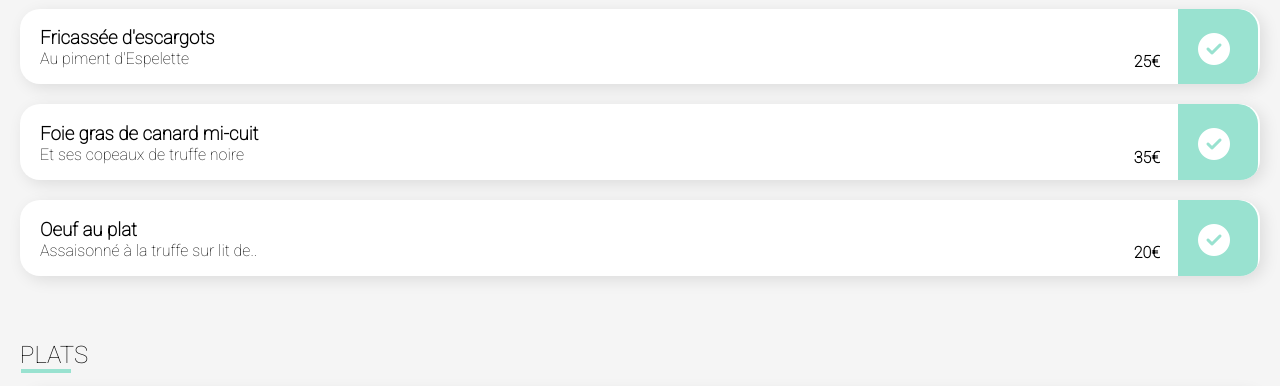
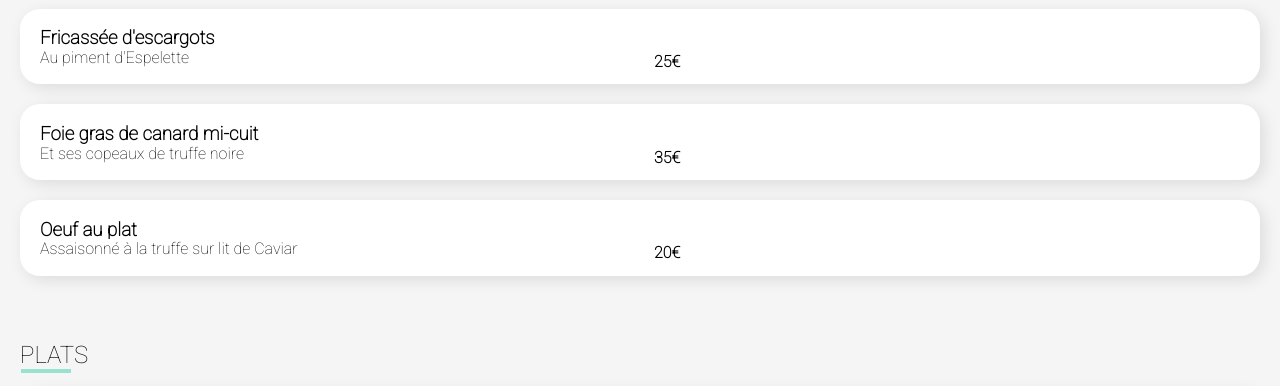
Before and after one commit to 1m2i/ohmyfood, a plain HTML site: page menus/la-palette-du-gout.html in a window 1280 px wide. Shown: the part 404-790 px from the top of the page. Drawn offline with nearby package versions, Linux system fonts and the light colour scheme; a web font is replaced by a local one.

Commit message:
brought check icon to orginal state

```diff
--- a/css/style.css
+++ b/css/style.css
@@ -380,30 +380,23 @@ article header .fa-heart:focus {
 .fa-circle-check{
   color: var(--white);
   font-size: xx-large;
-  padding:20px;
-  align-self: center;
+  text-align: center;
+  transform: translateX(100px);
+  cursor: pointer;
+  transition: all 900ms;
 }
 
 li:hover .fa-circle-check,
 li:focus .fa-circle-check  {
+  padding: 20px 70px 20px 30px;
+  transform: translateX(0);
+}
 
-}
 
 li div {
   display: flex;
   background-color: var(--light-green);
-  position: absolute;
-  right: 2px;
-  height: 80px;
-  border-radius: 0 20px 20px 0;
-  width: 80px;
-  align-items: center;
-
-}
-
-li div:hover,
-li div:focus {
-
+  margin-right: -60px;
 }
 
 .menus-cards article section {
@@ -446,7 +439,6 @@ li div:focus {
   box-shadow: .25rem .25rem 1rem rgba(0,0,0,.1);
   padding: 0 20px 0 20px;
   line-height: normal;
-  position: relative;
 }
 
 .spinner {
@@ -542,31 +534,43 @@ li div:focus {
 .order-card1 li  h3 ,
 .order-card2 li  h3 ,
 .order-card3 li h3  {
+  display: flex;
+  flex: 100%;
   margin-bottom: 0;
+  overflow: hidden;
+  white-space: wrap;
   text-overflow: ellipsis;
-  overflow: hidden;
-  white-space: nowrap;
 }
 
 .order-card1 li  p ,
 .order-card2 li  p ,
 .order-card3 li  p {
+  display:flex;
+  flex: 100%;
   margin-top: 0;
+  overflow: hidden;
+  white-space: wrap;
+  text-overflow: ellipsis;
 }
 
 .order-card1 li  b,
 .order-card2 li  b,
 .order-card3 li b {
+  display: flex;
+  flex: 100%;
   align-self: center;
   margin-top: 30px;
-  padding-right: 80px;
-
+  padding: 0 20px 0 20px;
+  overflow: hidden;
+  white-space: nowrap;
 }
 
 .order-card1 li i,
 .order-card2 li i,
 .order-card3 li i {
   align-self: center;
+  overflow: hidden;
+  white-space: nowrap;
 }
 
 .menus-cards .menus-btn {
--- a/menus/la-palette-du-gout.html
+++ b/menus/la-palette-du-gout.html
@@ -60,7 +60,7 @@
                 <li>
                     <section>
                         <h3>Oeuf au plat</h3>
-                        <p>Assaisonné à la truffe sur lit de..</p>
+                        <p>Assaisonné à la truffe sur lit de Caviar</p>
                     </section>
                     <b>20€</b>
                     <div>
@@ -77,7 +77,7 @@
                 <li>
                     <section>
                         <h3>Filet de boeuf aux herbes</h3>
-                        <p>Accompagné de sa ribambelle de légu..</p>
+                        <p>Accompagné de sa ribambelle de légumes</p>
                     </section>
                     <b>35€</b>
                     <div>
```
